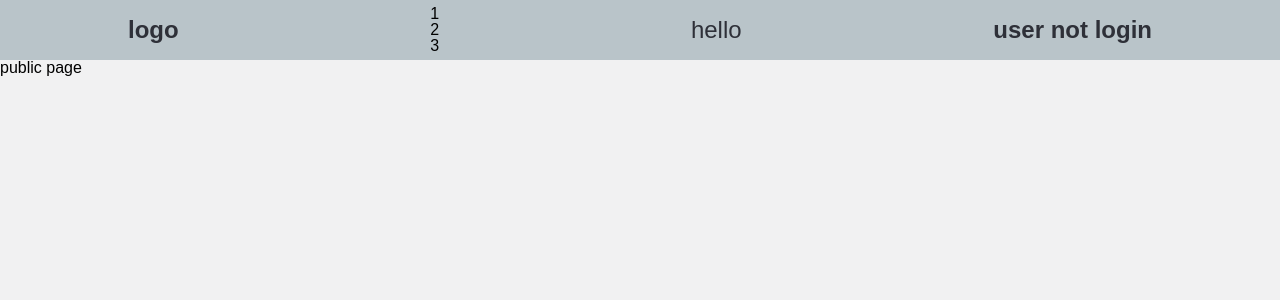
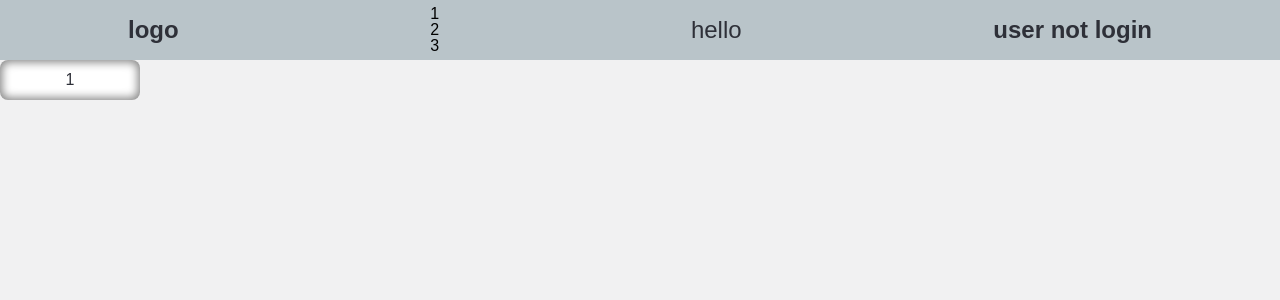
Before and after one commit to grage03/prello, a React (Create React App) app: page / in a window 1280 px wide. Shown: the top 300 px of the page. Built offline with nearby package versions, Linux system fonts and the light colour scheme; a web font is replaced by a local one.

Commit message:
start(core): scrollbar

```diff
--- a/src/core/style/global.sass
+++ b/src/core/style/global.sass
@@ -1,4 +1,46 @@
 @import './variables.sass'
+
+::-webkit-scrollbar
+  width: 8px
+  height: 8px
+  background-color: #143861
+  /* ползунок скроллбара */
+::-webkit-scrollbar-thumb
+  background-color: #843465
+  border-radius: 9em
+  box-shadow: inset 1px 1px 10px #f3faf7
+
+textarea::-webkit-scrollbar-corner
+  background-color: #000000
+
+::-webkit-scrollbar-thumb:hover
+  background-color: #253861;
+
+
+/* Стрелки */
+
+::-webkit-scrollbar-button:vertical:start:decrement
+  display: none
+
+
+::-webkit-scrollbar-button:vertical:end:increment
+ display: none
+
+
+::-webkit-scrollbar-button:horizontal:start:decrement
+  display: none
+
+
+::-webkit-scrollbar-button:horizontal:end:increment
+  display: none
+
+::-webkit-scrollbar-corner
+  background: rgba(0,0,0,0);
+
+
+.el::-webkit-scrollbar
+  width: 0
+  height: 0
 
 .container
   position: absolute
--- a/src/public/views/Public/index.tsx
+++ b/src/public/views/Public/index.tsx
@@ -1,9 +1,10 @@
 import React from 'react'
+import { UiSelect } from '../../../core/components'
 
 const Public = () => {
   return (
     <div>
-      public page
+      <UiSelect selectItems={[ '1', '2', '3', '4', '5', '6', '7', '8', '9' ]} onClickItem={() => console.log(1)} />
     </div>
   )
 }
```
